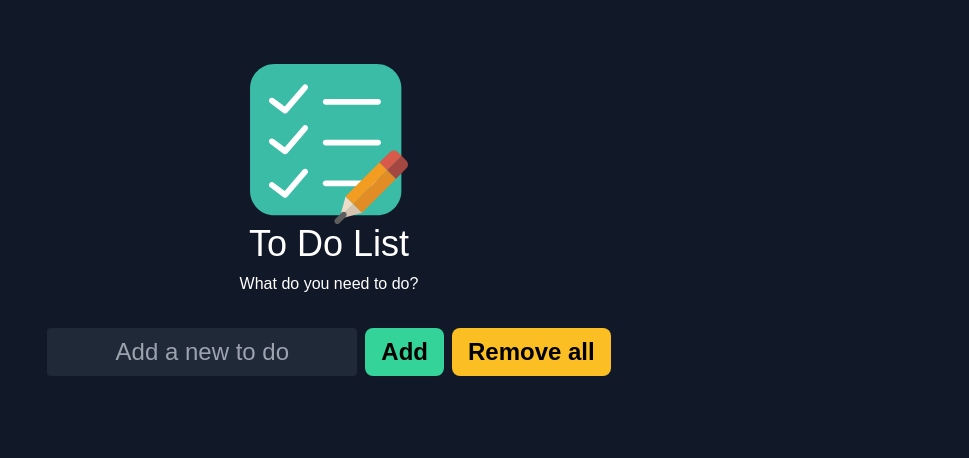
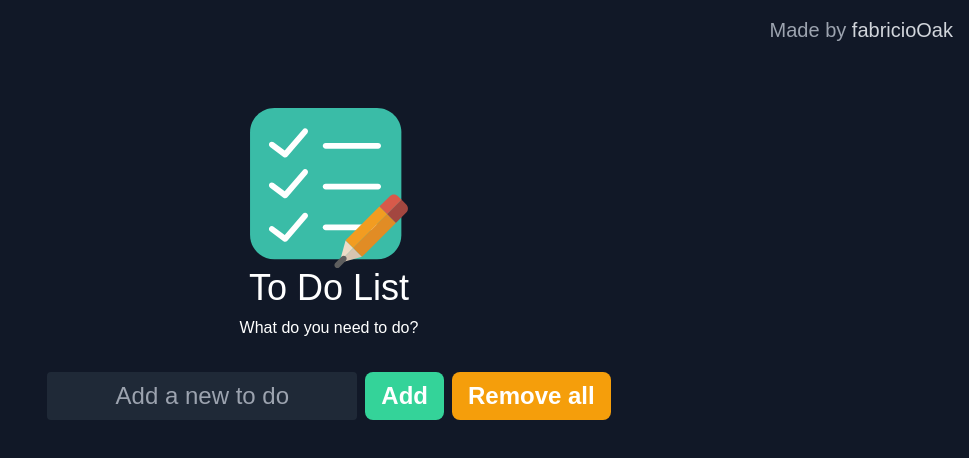
Before and after one commit to fabricioOak/vue-electron-todo, a Vue app: page / in a window 1280 px wide. Shown: the top 458 px of the page, without its empty margins (311-1280 px from the left). Built offline with nearby package versions, Linux system fonts and the light colour scheme.

Commit message:
new header

```diff
--- a/src/App.vue
+++ b/src/App.vue
@@ -1,22 +1,45 @@
 <template>
-  <main class="w-full h-screen flex flex-col items-center pt-16" id="app">
+  <div class="h-screen">
+    <header class="pr-4 pt-4 text-right w-full">
+      <p class="text-xl text-gray-400">
+        Made by
+        <a
+          class="text-gray-300"
+          target="__blank"
+          href="https://github.com/fabricioOak"
+          >fabricioOak</a
+        >
+      </p>
+    </header>
+    <main
+      class="transition-all duration-200 w-full flex flex-col items-center pt-16"
+      id="app"
+    >
       <div>
         <img src="../public/favicon.svg" alt="" />
         <h1 class="text-4xl capitalize mb-2">To do list</h1>
       </div>
       <p class="mb-8">What do you need to do?</p>
-    <div class="flex flex-col justify-center items-center max-w-xl sm:flex-row">
+      <div
+        class="flex flex-col justify-center items-center max-w-xl sm:flex-row"
+      >
         <input
-        class="border-white bg-gray-800 text-center rounded text-white text-2xl py-2 m-0 focus:outline-none"
+          class="focus:placeholder-transparent border-white bg-gray-800 text-center rounded text-white text-2xl py-2 m-0 focus:outline-none"
           type="text"
           v-model="newTodo"
           placeholder="Add a new to do"
           @keyup.enter="addTodo"
         />
-      <button class="button sm:mt-0 mt-4 bg-green-400" @click="addTodo">
+        <button
+          class="transition-all duration-200 button sm:mt-0 mt-4 text-white hover:bg-green-600 bg-green-400"
+          @click="addTodo"
+        >
           Add
         </button>
-      <button class="button sm:mt-0 mt-4 bg-yellow-400" @click="removeAll">
+        <button
+          class="transition-all duration-200 button sm:mt-0 mt-4 text-white hover:bg-yellow-600 bg- bg-yellow-500"
+          @click="removeAll"
+        >
           Remove all
         </button>
       </div>
@@ -28,6 +51,7 @@
         />
       </div>
     </main>
+  </div>
 </template>
 
 <script>
```
Lines whose indentation alone changed are shown as unchanged.
